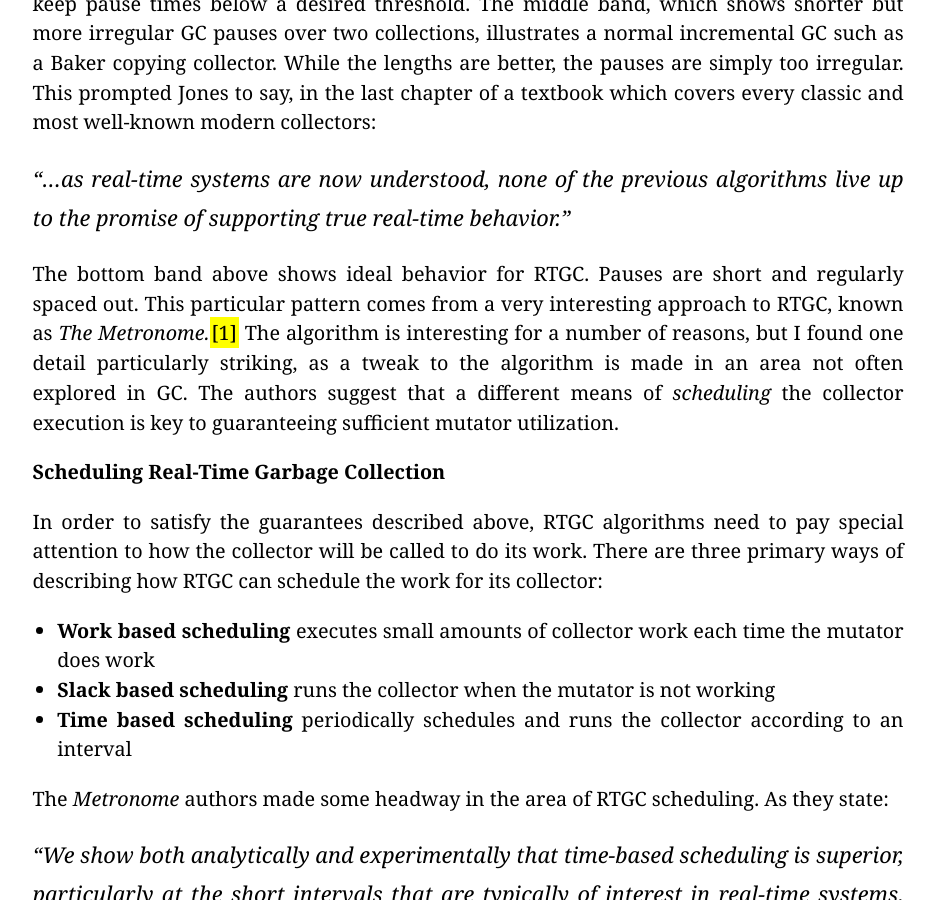
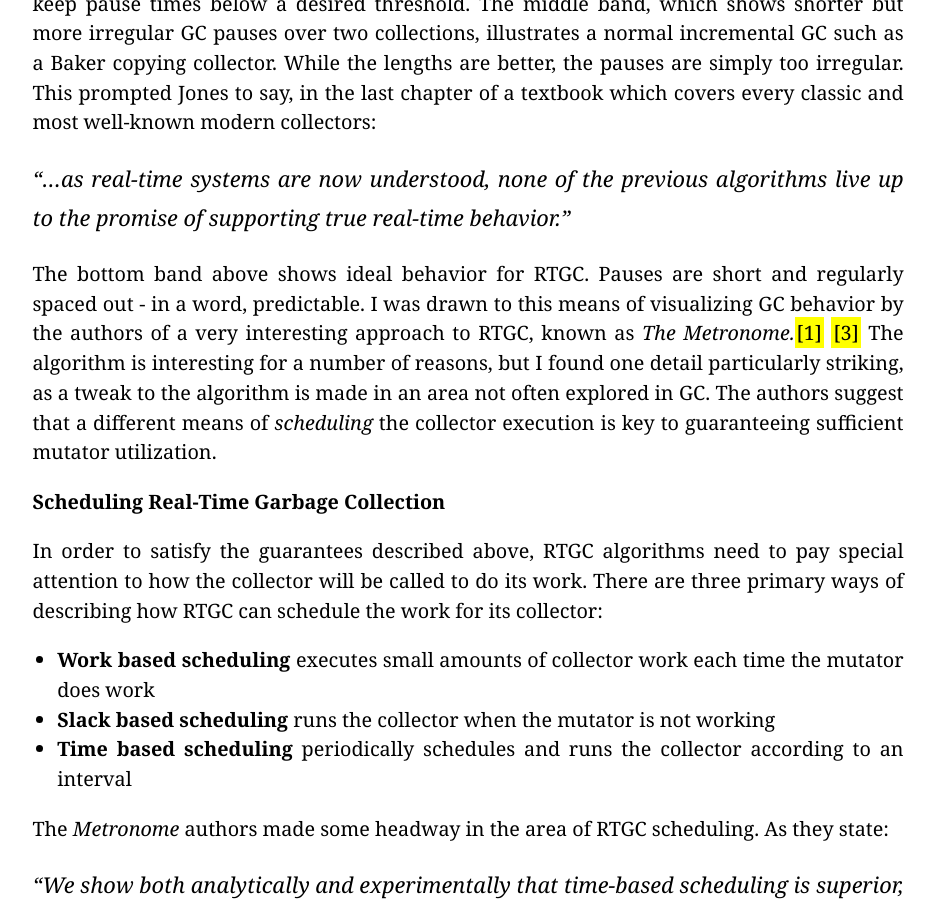
Before and after one commit to mrb/mrb.github.com, a Jekyll site: the page built from _posts/2013-06-03-real-time-garbage-collection-is-real.markdown, in a window 1280 px wide and 900 px high, scrolled down 2017 px. Shown: the whole window, without its empty margins (172-1108 px from the left). Built offline with Jekyll 4.4.1, drawn with Linux system fonts in a browser that asks for light colours; Markdown is read by kramdown in place of the engine named in the settings.

Commit message:
Fact tweak

```diff
--- a/_posts/2013-06-03-real-time-garbage-collection-is-real.markdown
+++ b/_posts/2013-06-03-real-time-garbage-collection-is-real.markdown
@@ -36,7 +36,7 @@ The top band shows two long GC pauses which reflect normal behavior of *Stop the
 
 > "...as real-time systems are now understood, none of the previous algorithms live up to the promise of supporting true real-time behavior."
 
-The bottom band above shows ideal behavior for RTGC. Pauses are short and regularly spaced out. This particular pattern comes from a very interesting approach to RTGC, known as *The Metronome.*<a href="#bib1">[1]</a> The algorithm is interesting for a number of reasons, but I found one detail particularly striking, as a tweak to the algorithm is made in an area not often explored in GC. The authors suggest that a different means of *scheduling* the collector execution is key to guaranteeing sufficient mutator utilization.
+The bottom band above shows ideal behavior for RTGC. Pauses are short and regularly spaced out - in a word, predictable. I was drawn to this means of visualizing GC behavior by the authors of a very interesting approach to RTGC, known as *The Metronome.*<a href="#bib1">[1]</a> <a href="#bib3">[3]</a> The algorithm is interesting for a number of reasons, but I found one detail particularly striking, as a tweak to the algorithm is made in an area not often explored in GC. The authors suggest that a different means of *scheduling* the collector execution is key to guaranteeing sufficient mutator utilization.
 
 #### Scheduling Real-Time Garbage Collection
 
```
